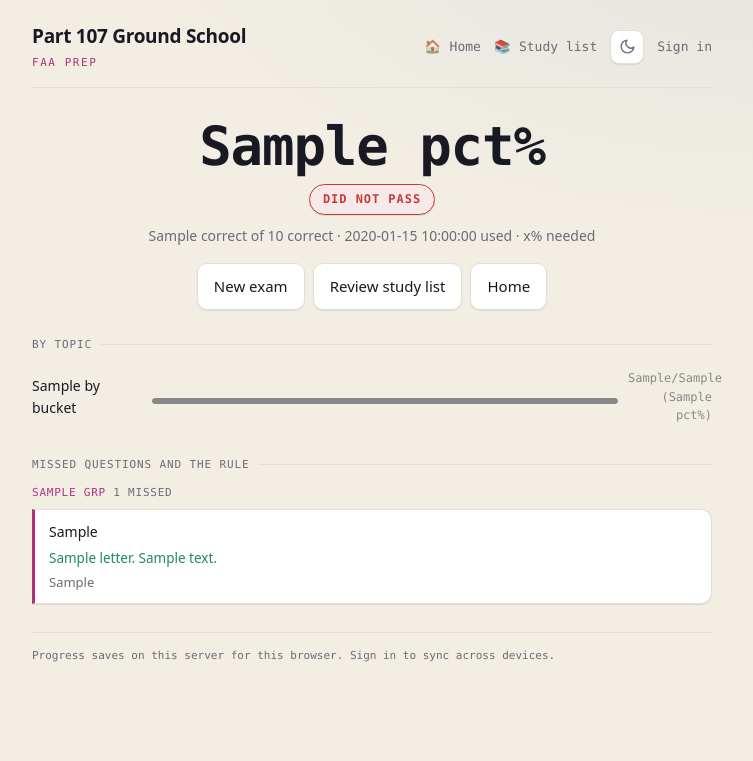
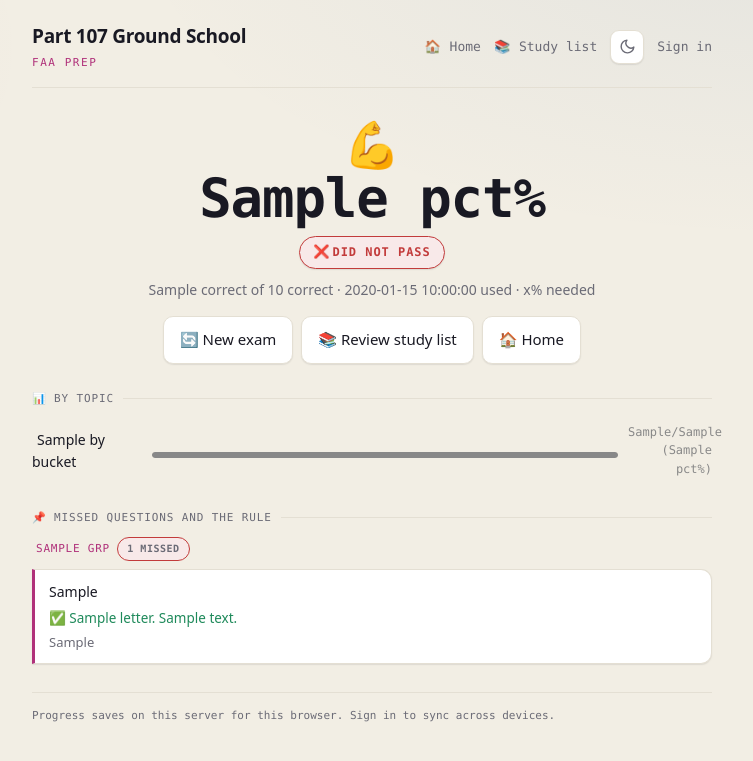
Before and after one commit to jha-ayush/part107_study_guide, a Flask app: template templates/exam_result.html in a window 1280 px wide. Shown: the top 761 px of the page, without its empty margins (268-1021 px from the left). Run offline with Flask 3, Linux system fonts and the light colour scheme; the template is opened without the code that fills it: most values are stand-ins (such as "Sample title", 1, 10 or a date in 2020); some libraries are stand-ins or nearby versions.

Commit message:
Enhance exam result display with emojis and icons

```diff
--- a/templates/exam_result.html
+++ b/templates/exam_result.html
@@ -1,41 +1,42 @@
 {% extends "base.html" %}
 {% block body %}
 <div class="center" style="padding:8px 0 16px">
+  <div class="result-emoji">{{ '🎉' if passed else '💪' }}</div>
   <div class="bigpct" style="color:{{ pass_color }}">{{ pct }}%</div>
-  <div style="margin:10px 0"><span class="badge {{ 'pass' if passed else 'fail' }}">{{ 'Pass' if passed else 'Did not pass' }}</span></div>
+  <div style="margin:10px 0"><span class="badge {{ 'pass' if passed else 'fail' }}"><span class="be">{{ '✅' if passed else '❌' }}</span>{{ 'Pass' if passed else 'Did not pass' }}</span></div>
   <div style="font-size:14px;color:var(--muted)">{{ correct }} of {{ total }} correct &middot; {{ time_used }} used &middot; {{ exam_pass }}% needed</div>
 </div>
 
 <div class="btn-row" style="justify-content:center;margin-bottom:8px">
-  <a class="btn" href="{{ url_for('exam_start') }}">New exam</a>
-  <a class="btn" href="{{ url_for('review') }}">Review study list</a>
-  <a class="btn" href="{{ url_for('home') }}">Home</a>
+  <a class="btn" href="{{ url_for('exam_start') }}">🔄 New exam</a>
+  <a class="btn" href="{{ url_for('review') }}">📚 Review study list</a>
+  <a class="btn" href="{{ url_for('home') }}">🏠 Home</a>
 </div>
 
-<div class="section-title">By topic</div>
+<div class="section-title">📊 By topic</div>
 {% for b in by_bucket %}
 <div class="bdrow">
-  <span class="nm">{{ b.name }}</span>
+  <span class="nm"><span class="ic">{{ icons[b.name] }}</span>{{ b.name }}</span>
   <span class="tr bar"><i style="width:{{ b.pct }}%;background:{{ b.color }}"></i></span>
   <span class="vl" style="color:{{ b.color }}">{{ b.c }}/{{ b.n }} ({{ b.pct }}%)</span>
 </div>
 {% endfor %}
 
 {% if missed %}
-<div class="section-title">Missed questions and the rule</div>
+<div class="section-title">📌 Missed questions and the rule</div>
 {% for grp in missed %}
 <div class="mbucket">
-  <div class="mbname">{{ grp.name }} <span>{{ grp.qs|length }} missed</span></div>
+  <div class="mbname"><span class="ic">{{ icons[grp.name] }}</span>{{ grp.name }} <span class="countbadge">{{ grp.qs|length }} missed</span></div>
   {% for m in grp.qs %}
   <div class="mcard">
     <div class="mq">{{ m.q_html|safe }}</div>
-    <div class="ma">{{ m.letter }}. {{ m.answer }}</div>
+    <div class="ma">✅ {{ m.letter }}. {{ m.answer }}</div>
     <div class="mr">{{ m.e }}</div>
   </div>
   {% endfor %}
 </div>
 {% endfor %}
 {% else %}
-<div class="empty">Perfect run. Nothing missed.</div>
+<div class="empty">🌟 Perfect run. Nothing missed.</div>
 {% endif %}
 {% endblock %}
```
